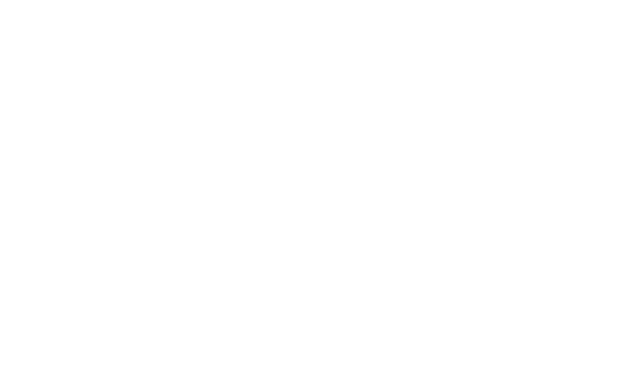
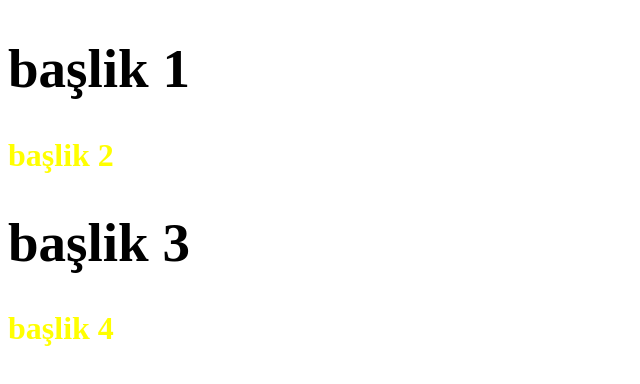
Before and after one commit to muticalis/30JS, a plain HTML site: page Day20/index.html in a window 1280 px wide. Shown: the whole page, without its empty margins (0-640 px from the left). Drawn offline with Linux system fonts and the light colour scheme.

Commit message:
dom1 is done

```diff
--- a/Day20/dom1.js
+++ b/Day20/dom1.js
@@ -0,0 +1,30 @@
+//const h1 = document.getElementsByTagName('h1')
+//const h1 = document.getElementsByClassName('title-1')
+//const title = document.getElementById('title')
+//title.style.color = 'red'
+//title.style.className = 'kayseri '
+
+//title.setAttribute('style','color:blue; background-color:black')
+
+
+/*console.log(
+    document.querySelectorAll('.title-1'))
+
+/*
+
+let len = h1.length
+for (let i = 0; i < len; i++) {
+    console.log(
+        h1[i]
+    )
+}
+*/
+
+document.querySelectorAll('h1').forEach((h1,index) => {
+    if(index %2 == 0) {
+        h1.style = 'green'
+        h1.style.fontSize = '55px'
+    } else {
+        h1.style.color = 'yellow'
+    }
+})
--- a/Day20/index.html
+++ b/Day20/index.html
@@ -7,6 +7,13 @@
     <title>Document</title>
 </head>
 <body>
+
+   <h1 class="title-1">başlik 1</h1>
+   <h1 class="title-1">başlik 2</h1>
+   <h1 id="title">başlik 3</h1>
+   <h1 class="title-2">başlik 4</h1>
+
+
     <script src="dom1.js"></script>
 </body>
 </html>
```
